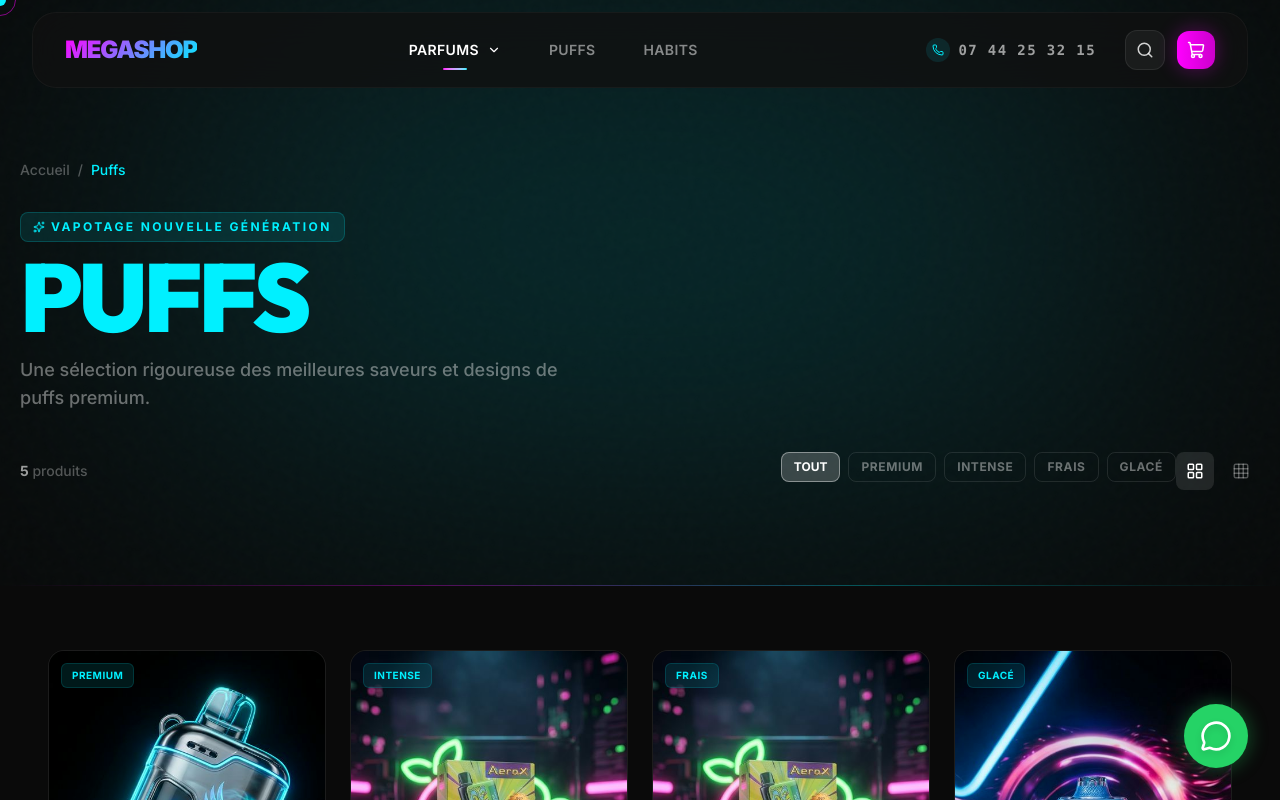
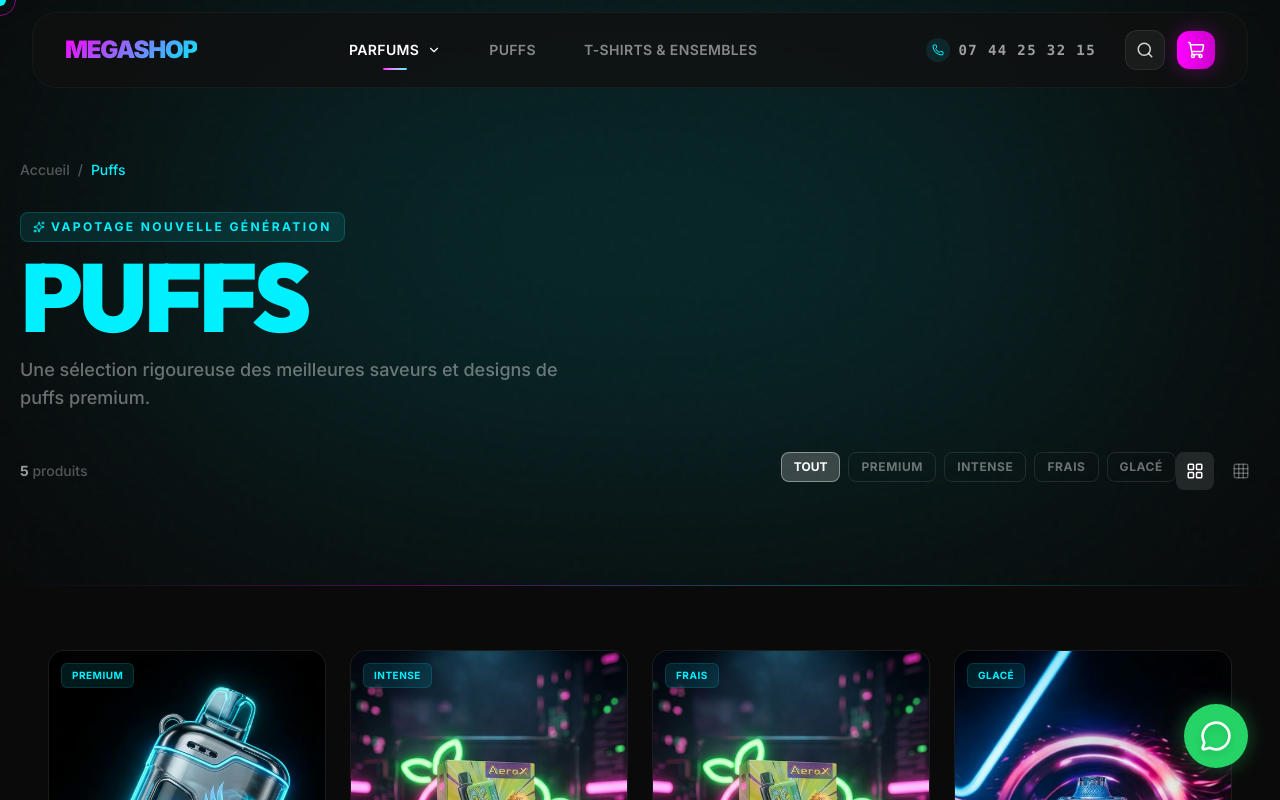
Before and after one commit to Jaad-studio/megashop, a React (Vite) app: page /category/parfums in a window 1280 px wide. Shown: the top 800 px of the page. Built offline with nearby package versions, Linux system fonts and the light colour scheme.

Commit message:
fix: 📱 Résolution du bug du menu mobile invisible et libellés

```diff
--- a/src/components/Navbar.jsx
+++ b/src/components/Navbar.jsx
@@ -38,7 +38,7 @@
         initial={{ y: -100 }}
         animate={{ y: 0 }}
         transition={{ type: 'spring', stiffness: 100, damping: 20 }}
-        className={`fixed top-0 left-0 right-0 z-[100] transition-all duration-500 ${
+        className={`fixed top-0 left-0 right-0 z-[250] transition-all duration-500 ${
           scrolled ? 'py-2 px-3 md:px-6' : 'py-3 px-4 md:px-8'
         }`}
       >
@@ -88,7 +88,7 @@
                 {location.pathname === '/category/puffs' && <motion.div layoutId="nav-active" className="absolute bottom-0 left-1/2 -translate-x-1/2 w-6 h-0.5 rounded-full bg-gradient-to-r from-[#ff00ff] to-[#00f0ff]"/>}
              </Link>
              <Link to="/category/streetwear" className={`relative px-5 py-2.5 rounded-xl text-sm font-semibold tracking-wide uppercase transition-all duration-300 ${location.pathname === '/category/streetwear' ? 'text-white' : 'text-white/50 hover:text-white'}`}>
-                Habits
+                T-Shirts & Ensembles
                 {location.pathname === '/category/streetwear' && <motion.div layoutId="nav-active" className="absolute bottom-0 left-1/2 -translate-x-1/2 w-6 h-0.5 rounded-full bg-gradient-to-r from-[#ff00ff] to-[#00f0ff]"/>}
              </Link>
           </div>
@@ -167,7 +167,7 @@
             animate={{ opacity: 1 }}
             exit={{ opacity: 0 }}
             transition={{ duration: 0.3 }}
-            className="fixed inset-0 z-[95] bg-[#0a0a0a]/98 backdrop-blur-3xl flex flex-col items-center justify-center gap-6"
+            className="fixed inset-0 z-[200] bg-[#0a0a0a]/98 backdrop-blur-xl flex flex-col items-center justify-center gap-6"
           >
             <div className="absolute top-1/4 left-1/2 -translate-x-1/2 w-[300px] h-[300px] bg-[#ff00ff]/10 rounded-full blur-[120px] pointer-events-none" />
 
@@ -192,8 +192,8 @@
                  )}
                </AnimatePresence>
 
-               <Link to="/category/puffs" className="block text-4xl font-black uppercase tracking-tight text-white/80 hover:text-white py-2">Puffs</Link>
-               <Link to="/category/streetwear" className="block text-4xl font-black uppercase tracking-tight text-white/80 hover:text-white py-2">Habits</Link>
+               <Link to="/category/puffs" className="block text-4xl font-black uppercase tracking-tight text-white py-2 drop-shadow-md">Puffs</Link>
+               <Link to="/category/streetwear" className="block text-4xl font-black uppercase tracking-tight text-white py-2 drop-shadow-md text-center">T-Shirts & Streetwear</Link>
             </div>
 
             <motion.div
```
